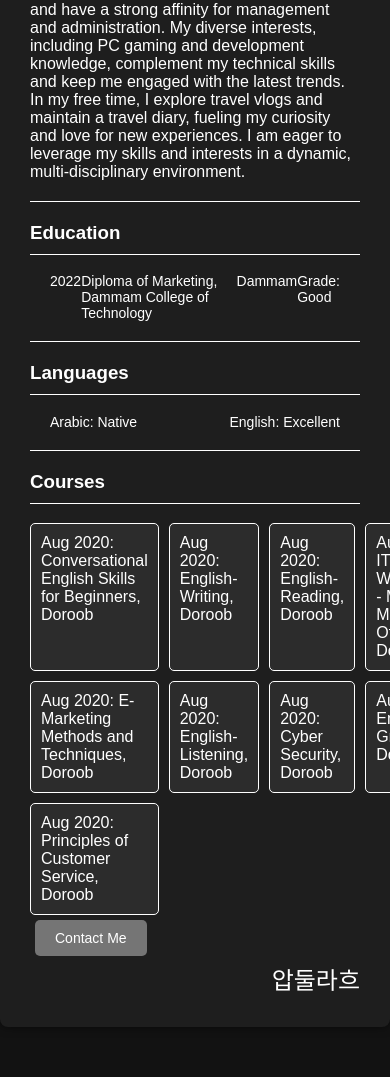
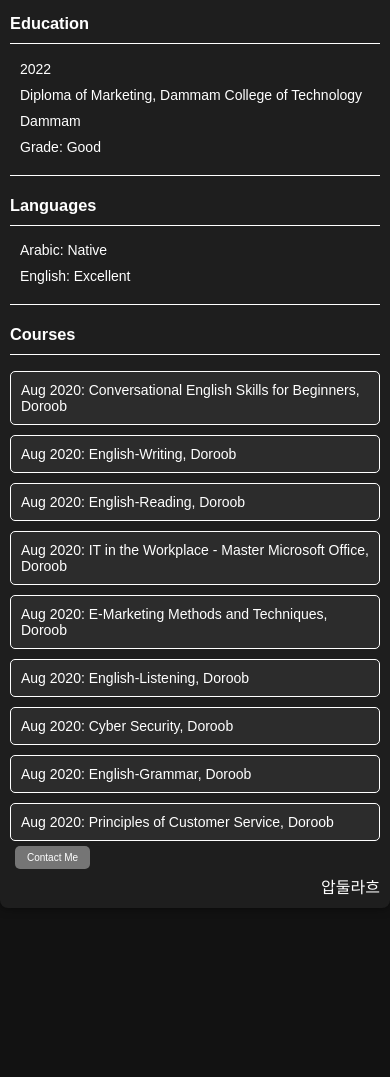
Before and after one commit to tkrlot/cv, a plain HTML site: page cv.html in a window 390 px wide. Shown: the part 444-1521 px from the top of the page. After the commit the page ends 1372 px from the top, so only its background shows below. Drawn offline with Linux system fonts and the light colour scheme.

Commit message:
Update cv.html

```diff
--- a/cv.html
+++ b/cv.html
@@ -19,8 +19,8 @@
         }
         .container {
             max-width: 1000px;
-            margin: 50px auto;
-            padding: 30px;
+            margin: 20px auto;
+            padding: 20px;
             border-radius: 8px;
             box-shadow: 0 0 10px rgba(0, 0, 0, 0.5);
             background-color: #1e1e1e;
@@ -31,10 +31,10 @@
         }
         body.arabic .container {
             text-align: right;
-            font-size: 18px;
+            font-size: 16px;
         }
         body.english .container {
-            font-size: 16px;
+            font-size: 14px;
         }
         h1, h2, h3 {
             border-bottom: 1px solid #ffffff;
@@ -43,12 +43,12 @@
             transition: color 0.3s, transform 0.3s;
         }
         h1:hover, h2:hover, h3:hover {
-            color: #f39c12;
-            transform: scale(1.05);
+            color: #f39c12; /* Light gold color */
+            transform: scale(1.03); /* Slightly smaller scale transformation */
         }
         .signature {
             font-family: 'Nanum Pen Script', cursive;
-            font-size: 24px;
+            font-size: 20px;
             text-align: right;
             transition: color 0.3s, text-shadow 0.3s;
         }
@@ -63,13 +63,14 @@
         }
         .education, .languages, .courses {
             display: flex;
-            justify-content: space-between;
+            flex-direction: column;
+            gap: 10px;
             font-size: 14px;
-            padding: 0 20px;
+            padding: 0 10px;
         }
         .courses-container {
             display: grid;
-            grid-template-columns: repeat(4, 1fr);
+            grid-template-columns: repeat(auto-fill, minmax(150px, 1fr));
             gap: 10px;
         }
         .courses-container .course-item {
@@ -136,6 +137,47 @@
 
         #name:hover .birthday-overlay {
             display: block;
+        }
+
+        /* Responsive Styles */
+        @media (max-width: 768px) {
+            .container {
+                padding: 15px;
+            }
+            .signature {
+                font-size: 18px;
+            }
+            .language-toggle {
+                top: 10px;
+                left: 10px;
+                padding: 8px;
+            }
+            .btn, .contact-btn {
+                padding: 8px 16px;
+                font-size: 12px;
+            }
+        }
+
+        @media (max-width: 480px) {
+            .container {
+                padding: 10px;
+            }
+            .signature {
+                font-size: 16px;
+            }
+            .language-toggle {
+                top: 5px;
+                left: 5px;
+                padding: 6px;
+                font-size: 12px;
+            }
+            .btn, .contact-btn {
+                padding: 6px 12px;
+                font-size: 10px;
+            }
+            .courses-container {
+                grid-template-columns: 1fr;
+            }
         }
     </style>
 </head>
```
